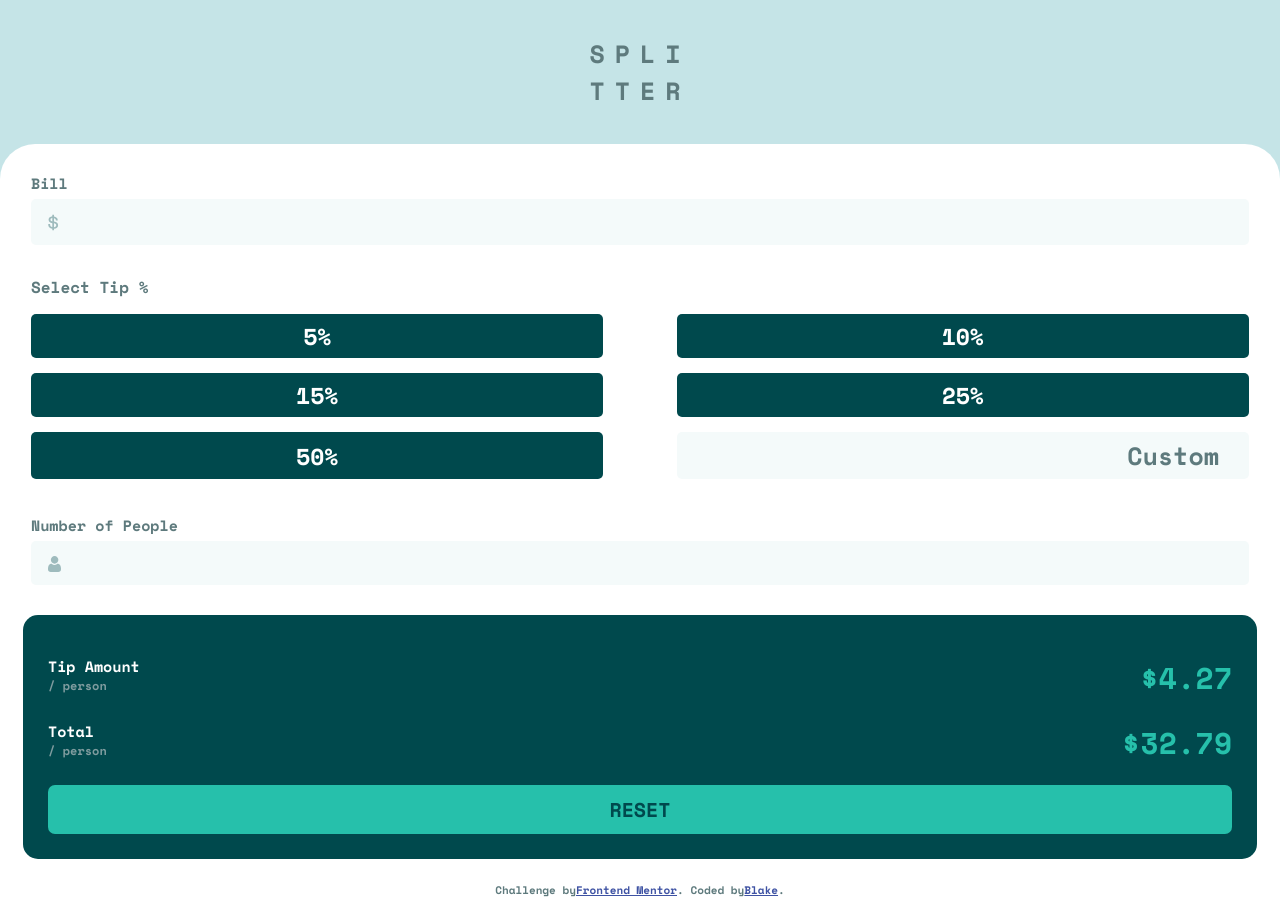
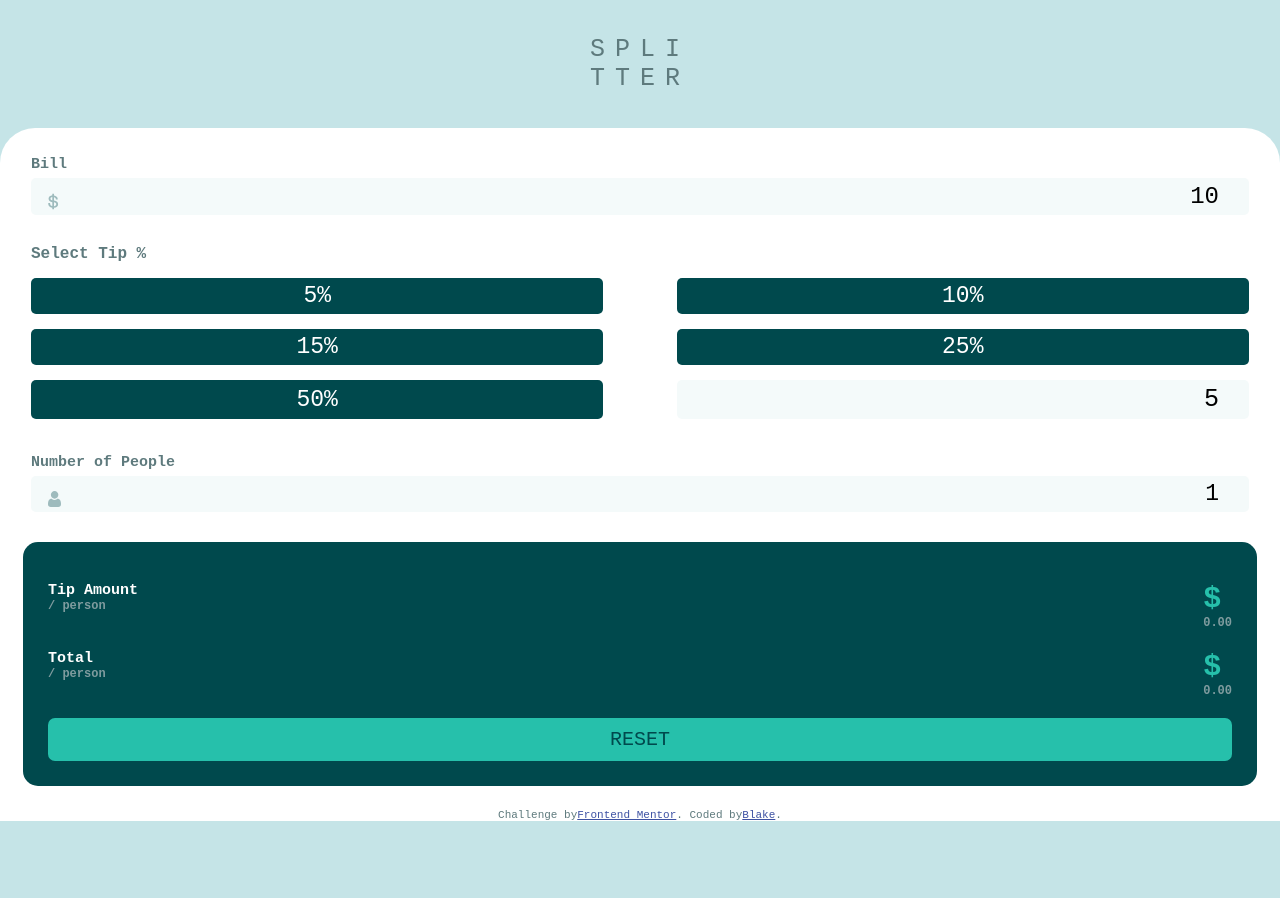
Before and after one commit to lulublake/FEM-tip-calculator, a plain HTML site: page index.html in a window 1280 px wide. Both pictures are taken after a click on the button "5%". After the commit the page ends 821 px from the top, so only its background shows below. Drawn offline with nearby package versions, Linux system fonts and the light colour scheme.

Commit message:
Update index.html

```diff
--- a/index.html
+++ b/index.html
@@ -3,9 +3,9 @@
 <head>
   <meta charset="UTF-8">
   <meta name="viewport" content="width=device-width, initial-scale=1.0"> <!-- displays site properly based on user's device -->
-  <link rel="preconnect" href="https://fonts.googleapis.com">
+  <!-- <link rel="preconnect" href="https://fonts.googleapis.com">
   <link rel="preconnect" href="https://fonts.gstatic.com" crossorigin>
-  <link href="https://fonts.googleapis.com/css2?family=Space+Mono:wght@700&display=swap" rel="stylesheet">
+  <link href="https://fonts.googleapis.com/css2?family=Space+Mono:wght@700&display=swap" rel="stylesheet"> -->
   <link rel="icon" type="image/png" sizes="32x32" href="./images/favicon-32x32.png">
   <link rel="stylesheet" href="style.css">
 
@@ -23,43 +23,118 @@
     <div class="left-container">
       <div class="first-left-container">
         Bill<br>
-        <input id="ip2" type="number">
+        <input id="ip2" min="0" type="number">
       </div>
       <div class="second-left-container">
         Select Tip %
         <div class="buttons">
-          <button class="button">5%</button>
-          <button class="button">10%</button>
-          <button class="button">15%</button>
-          <button class="button">25%</button>
-          <button class="button">50%</button>
-        <input id="ip1" placeholder="Custom" type="number">
+          <button class="button" id="five">5%</button>
+          <button class="button" id="ten">10%</button>
+          <button class="button" id="fifteen">15%</button>
+          <button class="button" id="twentyFive">25%</button>
+          <button class="button" id="fifty">50%</button>
+        <input id="ip1" min="1" max="100" placeholder="Custom" type="number">
         </div>
       </div>
       <div class="third-left-container">
         Number of People<br>
-        <input id="ip3" type="number">
+        <input id="ip3" step="1" min="1" type="number">
       </div>
     </div>
     <div class="right-container">
       <div class="first-right-container">
         <div class="tip">Tip Amount
-        <span>/ person</span>
+        <span class="span">/ person</span>
         </div>
-        <div class="price">$4.27</div>
+        <div class="price">$<span id="tippp">0.00</span></div>
       </div>
       <div class="second-right-container">
           <div class="tip">Total
-          <span>/ person</span>
+          <span class="span">/ person</span>
           </div>
-          <div class="price">$32.79</div>
+          <div class="price">$<span id="pricepp">0.00</span></div>
       </div>
-      <button id="reset">RESET</button>
+      <button id="reset" type="reset">RESET</button>
     </div>
   </div>
   <div class="attribution">
     Challenge by <a href="https://www.frontendmentor.io?ref=challenge" target="_blank">Frontend Mentor</a>.
     Coded by <a href="https://www.frontendmentor.io/profile/lulublake">Blake</a>.
   </div>
+  <script>
+    function runThis(){
+          return (Math.ceil(((parseFloat(bill.value) + (parseFloat(bill.value) * parseFloat(percent.value) / 100))/parseFloat(nop.value))* 100)/100).toFixed(2);
+    }
+    var bill = document.getElementById('ip2');
+    var nop = document.getElementById('ip3');
+    var five = document.getElementById('five');
+    var ten = document.getElementById('ten');
+    var fifteen = document.getElementById('fifteen');
+    var twentyFive = document.getElementById('twentyFive');
+    var fifty = document.getElementById('fifty');
+    var percent = document.getElementById('ip1');
+    var tippp = document.getElementById('tippp');
+    var pricepp = document.getElementById('pricepp');
+    var reset = document.getElementById('reset')
+    var minBill = 1;
+    var minNop = 1;
+    var minPercent = 5;
+    five.addEventListener('click', function(){
+      percent.value = 5;
+      nop.value = minNop
+      if(parseFloat(bill.value) < minBill  || bill.value == ''){
+        bill.value = 10;
+      }
+    })
+    ten.addEventListener('click', function(){
+      percent.value = 10;
+      nop.value = minNop
+      if(parseFloat(bill.value) < minBill  || bill.value == ''){
+        bill.value = 10;
+      }
+    })
+    fifteen.addEventListener('click', function(){
+      percent.value = 15;
+      nop.value = minNop
+      if(parseFloat(bill.value) < minBill  || bill.value == ''){
+        bill.value = 10;
+      }
+    })
+    twentyFive.addEventListener('click', function(){
+      percent.value = 25;
+      nop.value = minNop
+      if(parseFloat(bill.value) < minBill  || bill.value == ''){
+        bill.value = 10;
+      }
+    })
+    fifty.addEventListener('click', function(){
+      percent.value = 50;
+      nop.value = minNop
+      if(parseFloat(bill.value) < minBill || bill.value == ''){
+        bill.value = 10;
+      }
+    });
+
+    nop.addEventListener('change', function(event){
+      if(percent.value == ''|| parseFloat(percent.value) < 1){
+        percent.value = minPercent;
+      }
+      if(bill.value == '' || parseFloat(bill.value) < 1){
+        bill.value = minBill;
+      }
+      if(nop.value == '' || parseFloat(nop.value) < 1){
+        nop.value = minNop;
+      }
+      tippp.innerHTML = (((runThis() * nop.value) - bill.value) / nop.value).toFixed(2);
+      pricepp.innerHTML = runThis()
+    })
+    reset.addEventListener('click',function(){
+      bill.value = '';
+      percent.value = '';
+      nop.value = '';
+      tippp.innerHTML = '0.00';
+      pricepp.innerHTML = '0.00';
+    })
+  </script>
 </body>
 </html>
```
